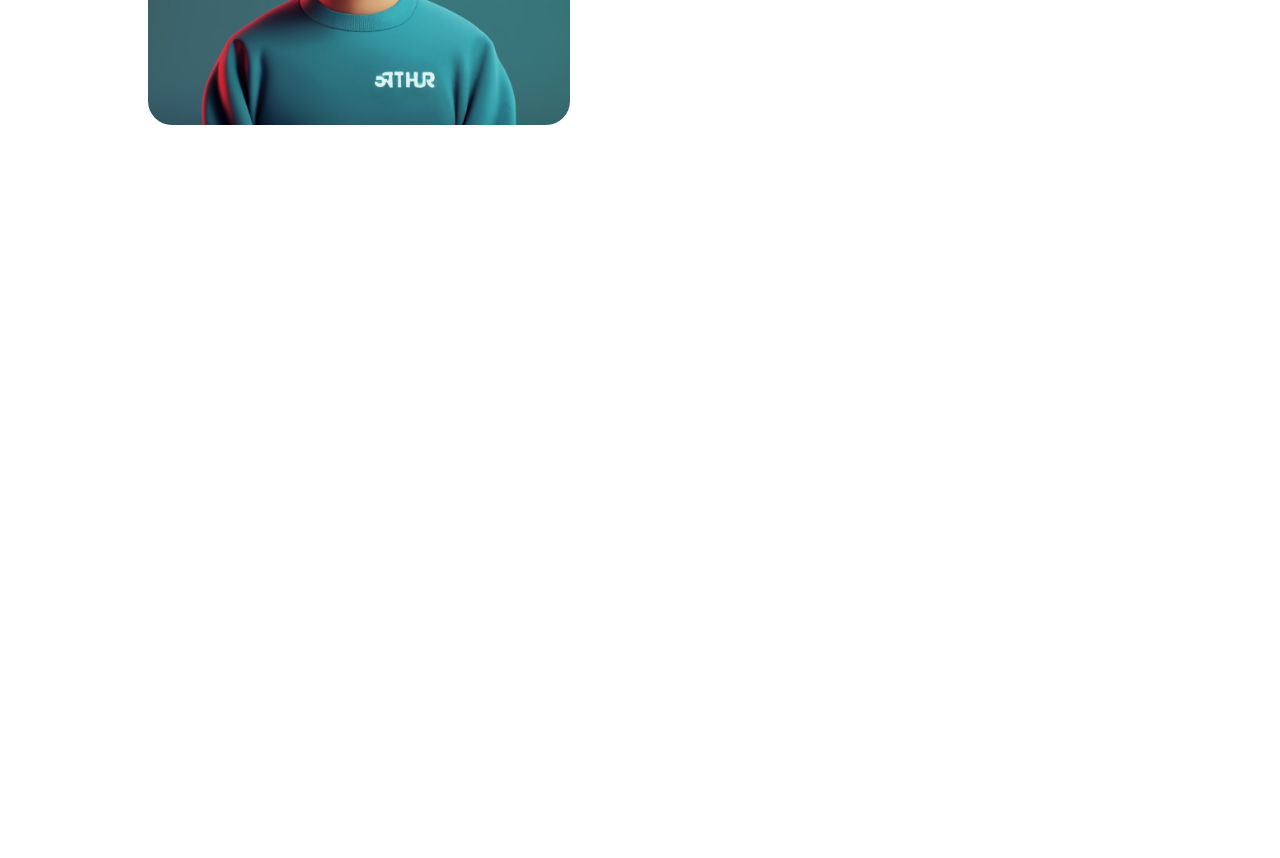
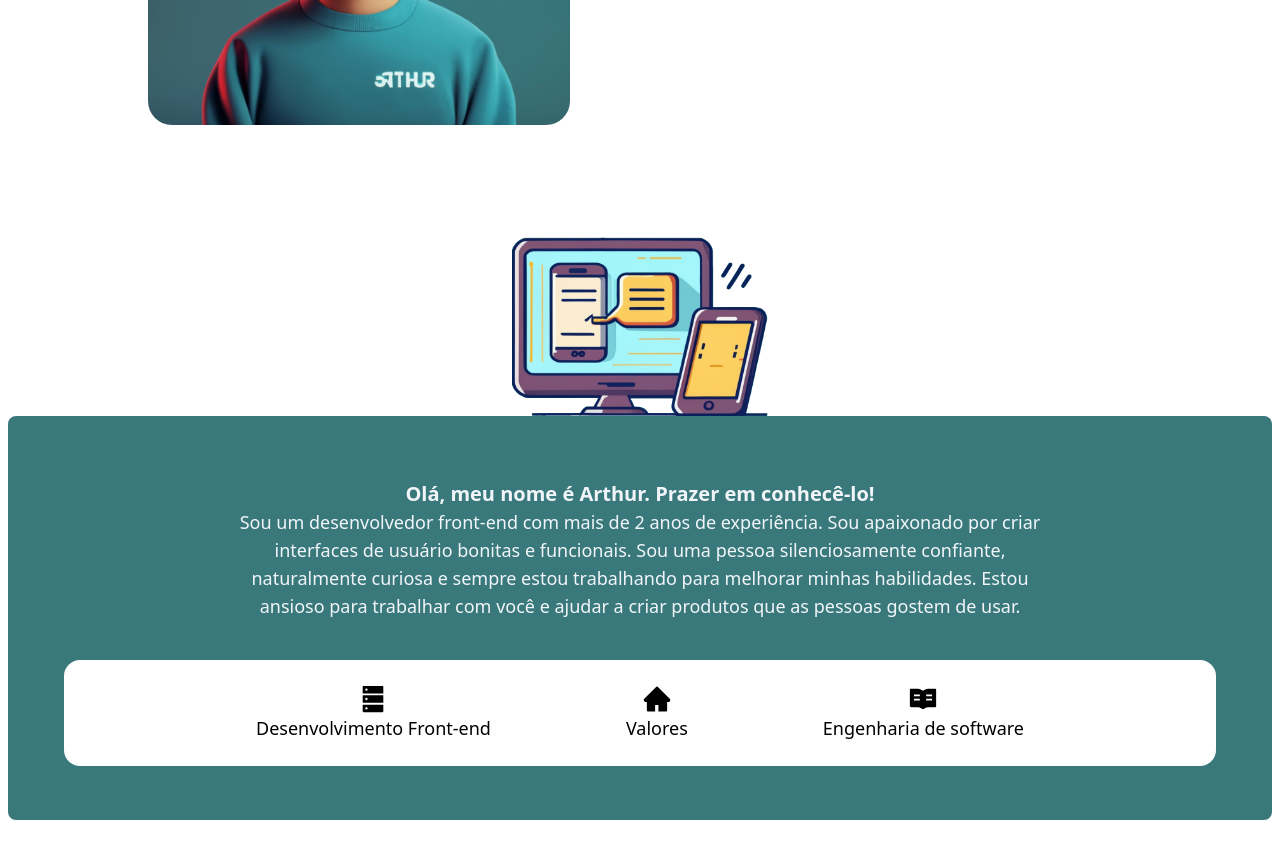
Before and after one commit to arthurcomac/Portifolio-Arthur-Machado, a React (Vite) app in the folder portifolio/: page / in a window 1280 px wide. Shown: the part 440-1298 px from the top of the page. Before the commit the page ends 800 px from the top, so only its background shows below. Built offline with nearby package versions, Linux system fonts and the light colour scheme.

Commit message:
feito section skills ajustado css da section

```diff
--- a/portifolio/src/App.jsx
+++ b/portifolio/src/App.jsx
@@ -1,5 +1,8 @@
 import { NavBar } from './components/NavBar'
 import { About } from './sections/About'
+import { ImageSection } from './sections/ImageSection'
+import { Apresentation } from './sections/Apresentation'
+import { Skills } from './sections/Skills'
 
 function App() {
 
@@ -7,6 +10,9 @@ function App() {
     <div>
       <NavBar />
       <About />
+      <ImageSection />
+      <Apresentation />
+      <Skills />
     </div>
   )
 }
--- a/portifolio/src/sections/About.jsx
+++ b/portifolio/src/sections/About.jsx
@@ -1,5 +1,4 @@
 export function About () {
-
   return (
     <div className="w-full md:flex md:justify-evenly m-0 animate-slide-down">
       <img
--- /dev/null
+++ b/portifolio/src/sections/Apresentation.jsx
@@ -0,0 +1,25 @@
+export function Apresentation () {
+  return (
+    <div className="w-full
+      flex items-center flex-col relative
+      rounded-t-lg
+      bg-[#39797b]"
+    >
+      <h1 className="w-2/3
+        text-center
+        pb-10 pt-8 sm:pt-12 md:pt-16
+        text-slate-100 text-lg"
+      >
+        <strong className="text-xl">
+          Olá, meu nome é Arthur. Prazer em conhecê-lo!
+        </strong>
+        <br/>
+        Sou um desenvolvedor front-end com mais de 2 anos de experiência.
+        Sou apaixonado por criar interfaces de usuário bonitas e funcionais.
+        Sou uma pessoa silenciosamente confiante,
+        naturalmente curiosa e sempre estou trabalhando para melhorar minhas habilidades.
+        Estou ansioso para trabalhar com você e ajudar a criar produtos que as pessoas gostem de usar.
+      </h1>
+    </div>
+  )
+}
--- /dev/null
+++ b/portifolio/src/sections/ImageSection.jsx
@@ -0,0 +1,11 @@
+export function ImageSection () {
+  return (
+    <div className="w-full flex justify-center rounded-lg">
+      <img
+        src="../../images/computer.png"
+        alt="imagem de arthur"
+        className="w-48 sm:w-52 md:w-64 md:h-auto pt-6 sm:pt-10 md:pt-28"
+      />
+    </div>
+  )
+}
--- /dev/null
+++ b/portifolio/src/sections/Skills.jsx
@@ -0,0 +1,30 @@
+import { AiFillHome, AiFillRead, AiFillDatabase } from 'react-icons/ai'
+
+export function Skills () {
+  return (
+    <div className="w-full h-[36rem]
+      flex items-center flex-col
+      bg-white dark:bg-[#082e36]"
+    >
+      <div className="w-full h-[10rem]
+        flex items-center flex-col relative rounded-b-lg
+        bg-[#39797b]"
+      >
+      </div>
+      <div className="w-[90%]
+        flex justify-center absolute
+        rounded-2xl py-6
+        bg-white"
+      >
+        <div className="w-2/3
+          text-center lg:flex justify-between
+          text-lg space-y-4 lg:space-y-0"
+        >
+          <div className="flex flex-col items-center"><AiFillDatabase className="text-3xl"/><p>Desenvolvimento Front-end</p></div>
+          <div className="flex flex-col items-center"><AiFillHome className="text-3xl" /><p>Valores</p></div>
+          <div className="flex flex-col items-center"><AiFillRead className="text-3xl"/><p>Engenharia de software</p></div>
+        </div>
+      </div>
+    </div>
+  )
+}
```
Also changed, not shown: portifolio/public/images/computer.png (added), portifolio/public/images/imagemDeArthur.png (deleted).
